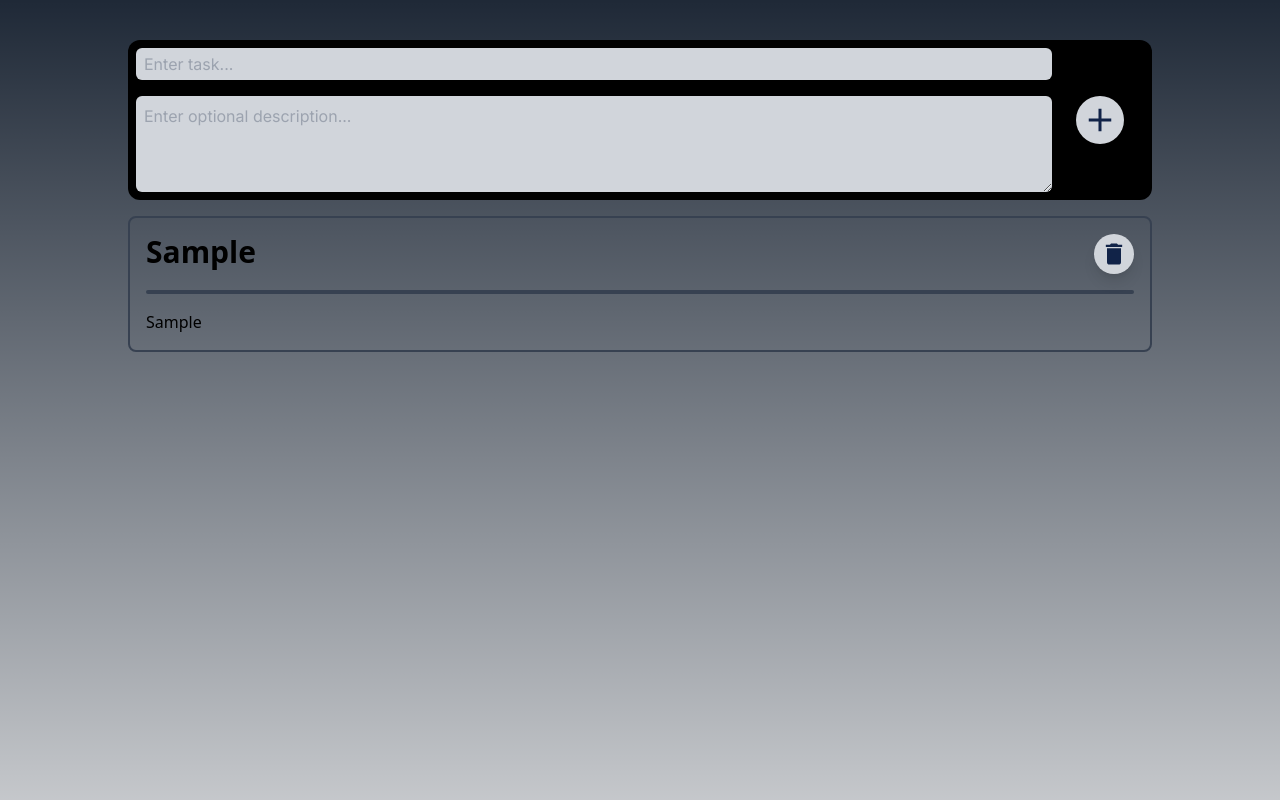
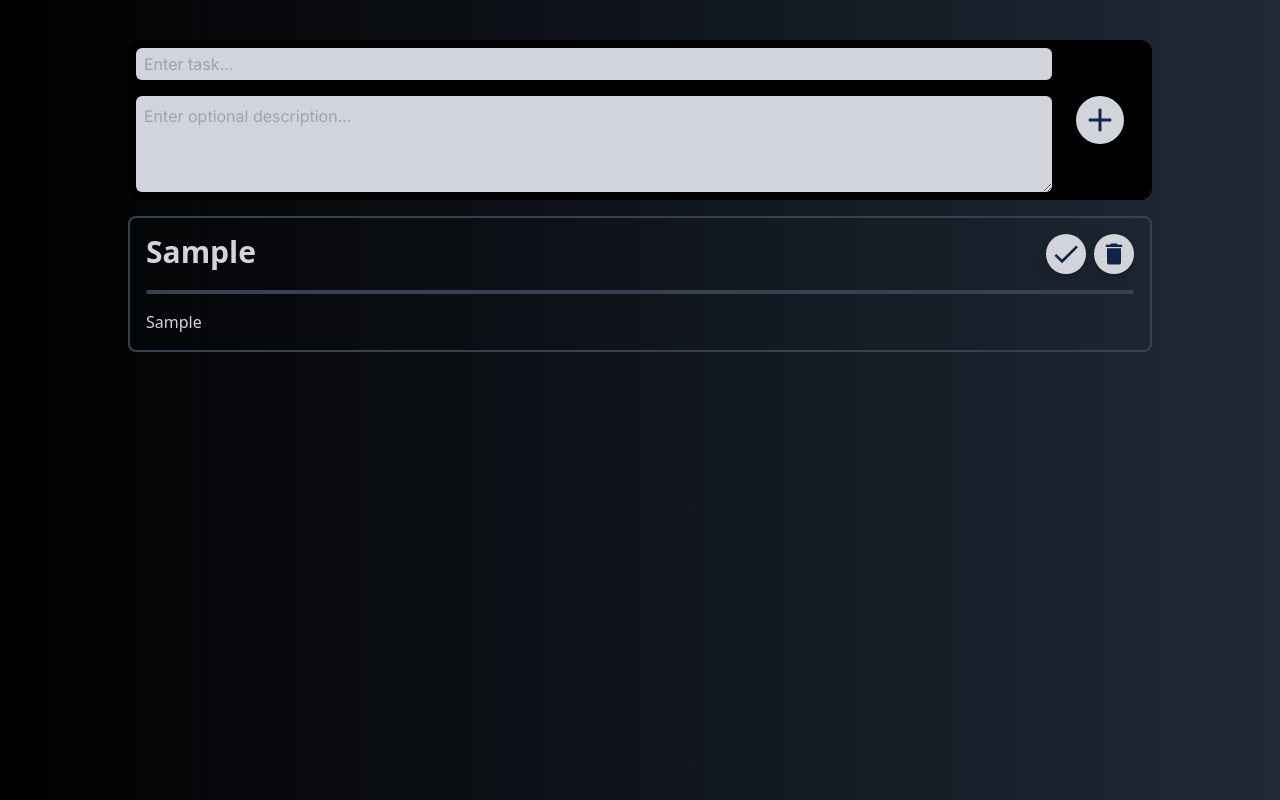
Before and after one commit to AbheetChaudhary/TaskMaster, a Next.js app: page / in a window 1280 px wide. Both pictures are taken after typing "Sample", "Sample" into the empty fields and a click on the button "add task". Shown: the top 800 px of the page. Built offline with nearby package versions, Linux system fonts and the light colour scheme.

Commit message:
Implement mark-as-done button and change gradient direction on home

```diff
--- a/app/globals.css
+++ b/app/globals.css
@@ -3,23 +3,15 @@
 @tailwind utilities;
 
 :root {
-  --foreground-rgb: 0, 0, 0;
-  --background-start-rgb: 214, 219, 220;
-  --background-end-rgb: 255, 255, 255;
-}
-
-@media (prefers-color-scheme: dark) {
-  :root {
-    --foreground-rgb: 255, 255, 255;
-    --background-start-rgb: 0, 0, 0;
-    --background-end-rgb: 0, 0, 0;
-  }
+  --foreground-rgb: 255, 255, 255;
+  --background-start-rgb: 0, 0, 0;
+  --background-end-rgb: 0, 0, 0;
 }
 
 body {
   color: rgb(var(--foreground-rgb));
   background: linear-gradient(
-      to bottom,
+      to left,
       transparent,
       rgb(var(--background-end-rgb))
     )
@@ -29,7 +21,7 @@ body {
 @layer components {
   .addtask-icon {
     @apply relative flex items-center justify-center h-12 w-12 mx-2 my-2
-    shadow-lg bg-gray-300 text-secondary rounded-3xl hover:bg-green-400
+    shadow-lg bg-gray-300 text-secondary rounded-3xl hover:bg-blue-600
     hover:rounded-xl transition-all duration-300;
   }
 
@@ -48,4 +40,26 @@ body {
     @apply absolute w-auto p-2 ml-2 min-w-max left-14 bg-gray-800 text-white
     rounded-xl scale-0 text-xs font-bold transition-all duration-100;
   }
+
+  .pending-task-icon {
+    @apply relative flex items-center justify-center h-10 w-10
+    shadow-lg bg-gray-300 text-secondary rounded-3xl
+    transition-all duration-300;
+  }
+
+  .pending-task-icon-tooltip {
+    @apply absolute w-auto p-2 ml-2 min-w-max left-14 bg-gray-800 text-white
+    rounded-xl scale-0 text-xs font-bold transition-all duration-100;
+  }
+
+  .task-done-icon {
+    @apply relative flex items-center justify-center h-10 w-10
+    shadow-lg text-secondary bg-green-400
+    rounded-xl;
+  }
+
+  .task-done-icon-tooltip {
+    @apply absolute w-auto p-2 ml-2 min-w-max left-14 bg-gray-800 text-white
+    rounded-xl scale-0 text-xs font-bold transition-all duration-100;
+  }
 }
--- a/app/page.js
+++ b/app/page.js
@@ -2,6 +2,7 @@
 
 import { IoMdAdd } from 'react-icons/io';
 import { MdDelete } from 'react-icons/md';
+import { MdDone } from 'react-icons/md';
 
 import React, { useState, useEffect } from 'react';
 
@@ -24,7 +25,7 @@ export default function Home() {
   };
 
   const addTodo = (task, description) => {
-    const newTodo = { id: Date.now(), task, description };
+    const newTodo = { id: Date.now(), task, description, done: false };
     const updatedTodos = [...todos, newTodo];
     setTodos(updatedTodos);
     localStorage.setItem('todos', JSON.stringify(updatedTodos));
@@ -48,9 +49,20 @@ export default function Home() {
     localStorage.setItem('todos', JSON.stringify(updatedTodos));
   };
 
+  const toggleTodo = (id) => {
+    const updatedTodos = todos.map((todo) => {
+      if (todo.id === id) {
+        return { ...todo, done: !todo.done };
+      }
+      return todo;
+    });
+    setTodos(updatedTodos);
+    localStorage.setItem('todos', JSON.stringify(updatedTodos));
+  };
+
   return (
     <div className='w-4/5 mx-auto'>
-      <div class='flex mt-10 px-2 py-2 bg-black rounded-xl gap-4'>
+        <div class='flex mt-10 px-2 py-2 bg-black rounded-xl gap-4'>
         <div className='flex flex-col flex-auto'>
           <input
             className='text-secondary bg-gray-300 rounded-md h-8 mb-4 p-2'
@@ -77,16 +89,25 @@ export default function Home() {
             className='flex flex-col border-2 border-gray-700 rounded-lg p-4'
           >
             <div className='flex justify-between'>
-              <p className='font-sans text-3xl font-bold dark:text-gray-300 text-black'>
+              <p className='font-sans text-3xl font-bold text-gray-300'>
                 {todo.task}
               </p>
-              <button onClick={() => deleteTodo(todo.id)}>
-                <DeleteIcon icon={<MdDelete size={28} />} />
-              </button>
+              <div className='flex gap-2'>
+                <button
+                  onClick={() => toggleTodo(todo.id)}
+                >
+                  {todo.done ? <DoneIcon icon={<MdDone size={32} /> } /> : <PendingIcon icon={<MdDone size={32} />} />}
+                </button>
+                <button onClick={() => deleteTodo(todo.id)}>
+                  <DeleteIcon icon={<MdDelete size={28} />} />
+                </button>
+              </div>
             </div>
             <div>
-              <hr class='w-full h-1 mx-auto my-2 border-0 rounded md:my-4 dark:bg-gray-70 bg-gray-700' />
-              <p className='font-sans dark:text-gray-300 text-black'>{todo.description}</p>
+              <hr class='w-full h-1 mx-auto my-2 border-0 rounded md:my-4 bg-gray-700' />
+              <p className='font-sans text-gray-300'>
+                {todo.description}
+              </p>
             </div>
           </li>
         ))}
@@ -108,3 +129,17 @@ const DeleteIcon = ({ icon, text = 'delete task' }) => (
     <span className='deltask-icon-tooltip hover:scale-100'>{text}</span>
   </div>
 );
+
+const PendingIcon = ({ icon, text = 'mark as done' }) => (
+  <div className='pending-task-icon group'>
+    {icon}
+    <span className='pending-task-icon-tooltip hover:scale-100'>{text}</span>
+  </div>
+);
+
+const DoneIcon = ({ icon, text = 'mark as incomplete' }) => (
+  <div className='task-done-icon group'>
+    {icon}
+    <span className='task-done-icon-tooltip hover:scale-100'>{text}</span>
+  </div>
+);
```
